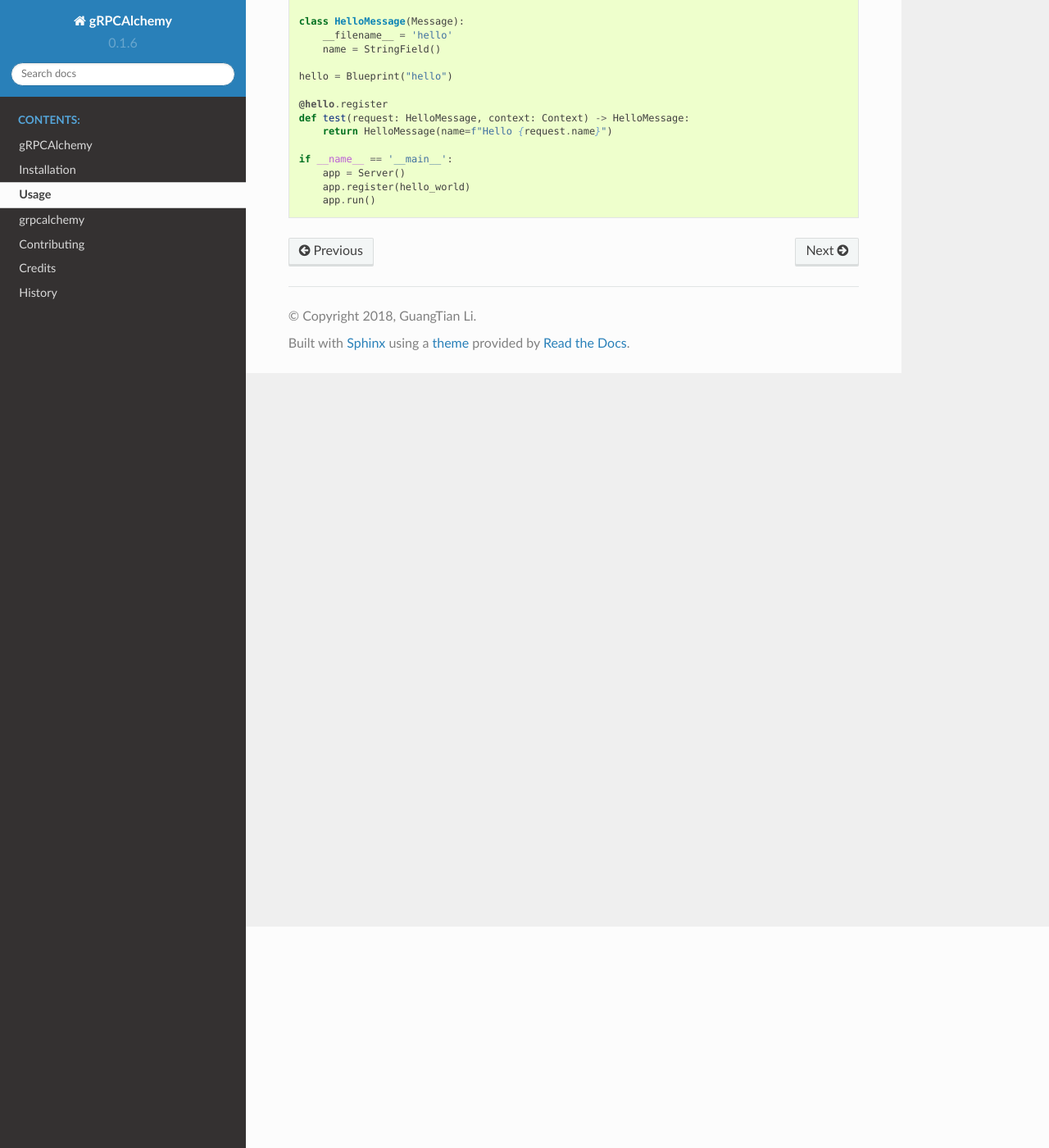
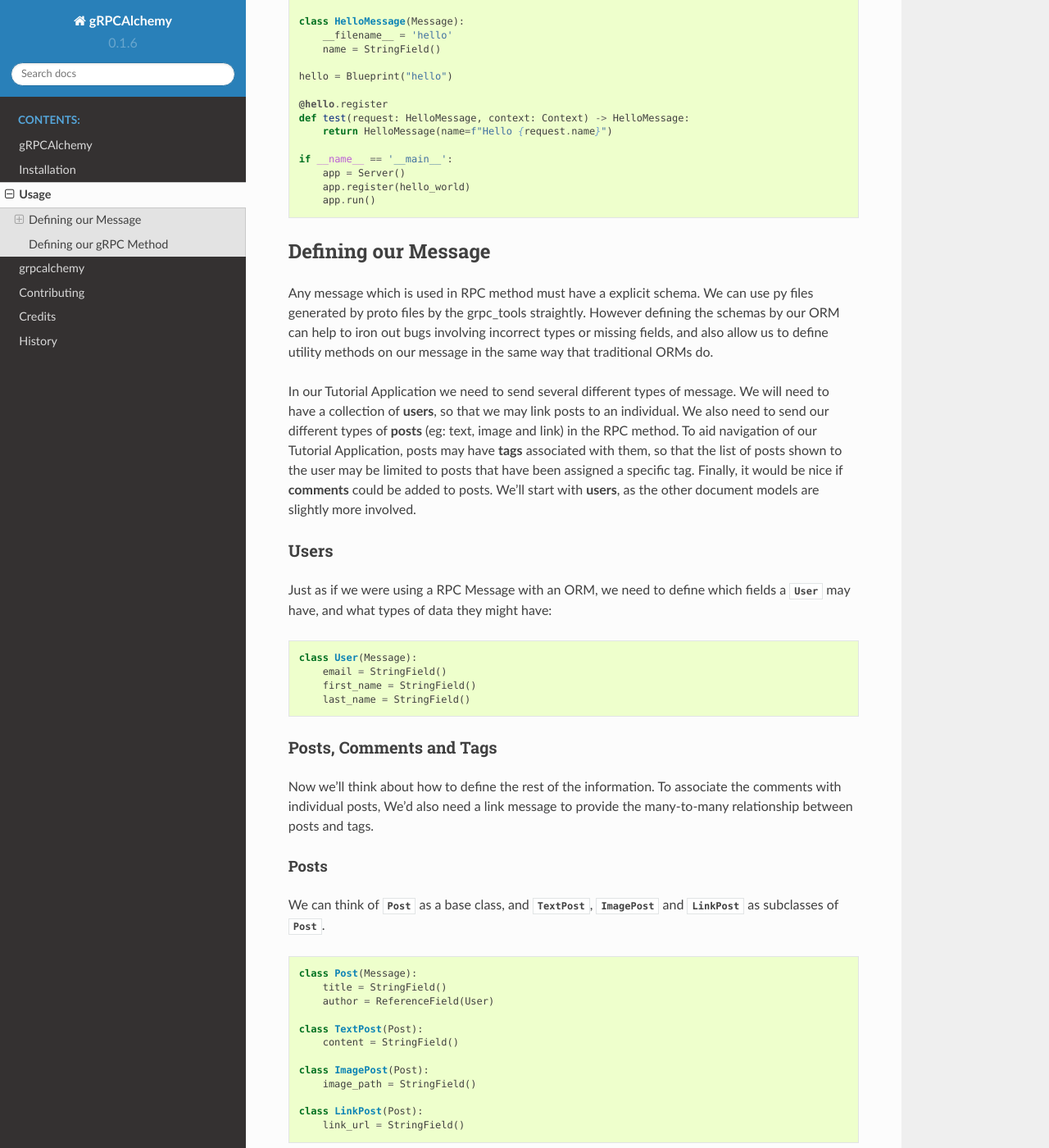
Before and after one commit to GuangTianLi/grpcalchemy, a Sphinx documentation site: the page built from docs/usage.rst, in a window 1280 px wide and 1400 px high, scrolled down 270 px. Shown: the whole window at 82% size. Built offline with Sphinx 7.4.7 and the Read the Docs theme 2.0.0, drawn with Linux system fonts in a browser that asks for light colours; some of the changed text lies outside the part shown.

Commit message:
:star2: improve docs and support Inheritance Message

```diff
--- a/CONTRIBUTING.rst
+++ b/CONTRIBUTING.rst
@@ -112,7 +112,7 @@
 To run a subset of tests::
 
 
-    $ python -m unittest tests.test_grpcalchemy
+    $ make test
 
 Deploying
 ---------
--- a/HISTORY.rst
+++ b/HISTORY.rst
@@ -1,6 +1,11 @@
 =======
 History
 =======
+
+0.1.7 (2019)
+------------------
+
+* Support Inheritance Message
 
 0.1.6 (2019-01-21)
 ------------------
--- a/docs/usage.rst
+++ b/docs/usage.rst
@@ -24,3 +24,134 @@
         app = Server()
         app.register(hello_world)
         app.run()
+
+
+Defining our Message
+===================================
+
+Any message which is used in RPC method must have a explicit schema. We can
+use py files generated by proto files by the grpc_tools straightly. However
+defining the schemas by our ORM can help to iron out bugs involving incorrect
+types or missing fields, and also allow us to define utility methods on our message
+in the same way that traditional ORMs do.
+
+In our Tutorial Application we need to send several different types of
+message. We will need to have a collection of **users**, so that we may
+link posts to an individual. We also need to send our different types of
+**posts** (eg: text, image and link) in the RPC method. To aid navigation of our
+Tutorial Application, posts may have **tags** associated with them, so that the list of
+posts shown to the user may be limited to posts that have been assigned a
+specific tag. Finally, it would be nice if **comments** could be added to
+posts. We'll start with **users**, as the other document models are slightly
+more involved.
+
+Users
+-----
+
+Just as if we were using a RPC Message with an ORM, we need to define
+which fields a :class:`User` may have, and what types of data they might have:
+
+.. code-block:: python
+
+    class User(Message):
+        email = StringField()
+        first_name = StringField()
+        last_name = StringField()
+
+Posts, Comments and Tags
+------------------------
+
+Now we'll think about how to define the rest of the information. To associate the comments
+with individual posts, We'd also need a link message to provide the
+many-to-many relationship between posts and tags.
+
+Posts
+^^^^^
+
+We can think of :class:`Post` as a base class, and :class:`TextPost`, :class:`ImagePost` and
+:class:`LinkPost` as subclasses of :class:`Post`.
+
+.. code-block:: python
+
+    class Post(Message):
+        title = StringField()
+        author = ReferenceField(User)
+
+    class TextPost(Post):
+        content = StringField()
+
+    class ImagePost(Post):
+        image_path = StringField()
+
+    class LinkPost(Post):
+        link_url = StringField()
+
+We are storing a reference to the author of the posts using a
+:class:`~grpcalchemy.orm.ReferenceField` object. These are equal to use other
+message types in RPC message.
+
+Tags
+^^^^
+
+Now that we have our Post models figured out, how will we attach tags to them?
+RPC message allows us to define lists of items natively. So, for both
+efficiency and simplicity's sake, we'll define the tags as strings directly
+within the post. Let's take a look at the code of our modified :class:`Post` class:
+
+.. code-block:: python
+
+    class Post(Message):
+        title = StringField()
+        author = ReferenceField(User)
+        tags = ListField(StringField)
+
+The :class:`~grpcalchemy.orm.ListField` object that is used to define a Post's tags
+takes a field object as its first argument --- this means that you can have
+lists of any type of field (including lists).
+
+.. note:: We don't need to modify the specialized post types as they all
+    inherit from :class:`Post`.
+
+Comments
+^^^^^^^^
+
+A comment is typically associated with *one* post.utility methods,
+in exactly the same way we do with regular documents:
+
+.. code-block:: python
+
+    class Comment(Message):
+        content = StringField()
+        name = StringField()
+
+We can then define a list of comment documents in our post message:
+
+.. code-block:: python
+
+    class Post(Document):
+        title = StringField()
+        author = ReferenceField(User)
+        tags = ListField(StringField)
+        comments = ListField(Comment)
+
+Defining our gRPC Method
+===================================
+
+The ``valid registered function`` must be with `explicit type hint <https://www.python.org/dev/peps/pep-0484/#type-definition-syntax>`_
+to define the type of request and return value.
+
+.. code-block:: python
+
+    hello = Blueprint("hello")
+
+    @hello.register
+    def test(request: HelloMessage, context: Context) -> HelloMessage: ...
+
+The above code is equal to an RPC service with a method::
+
+    syntax = "proto3";
+
+    service hello {
+        rpc test (HelloMessage) returns (HelloMessage) {
+        }
+    }
```
Also changed, not shown: 5 other files.
